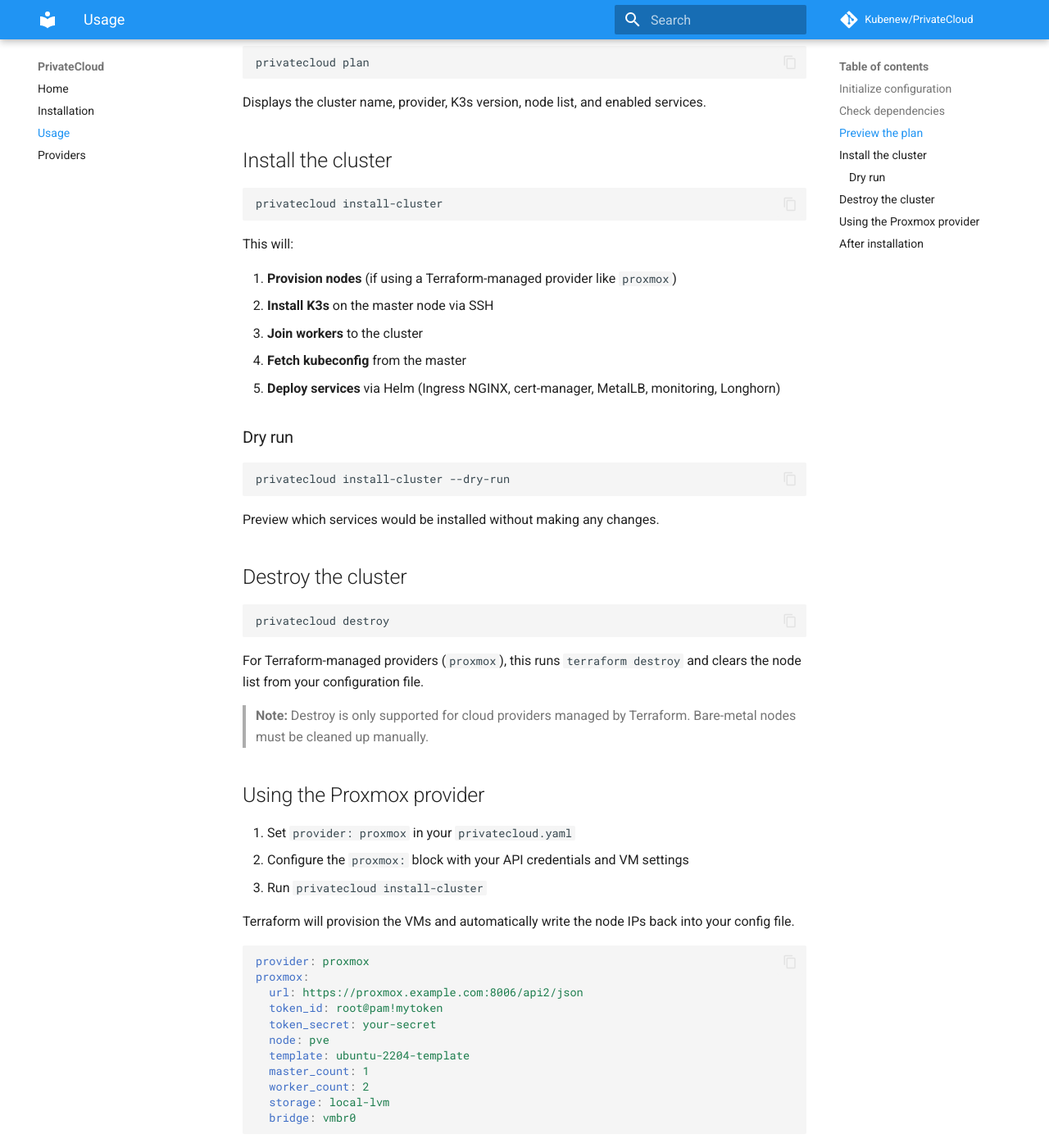
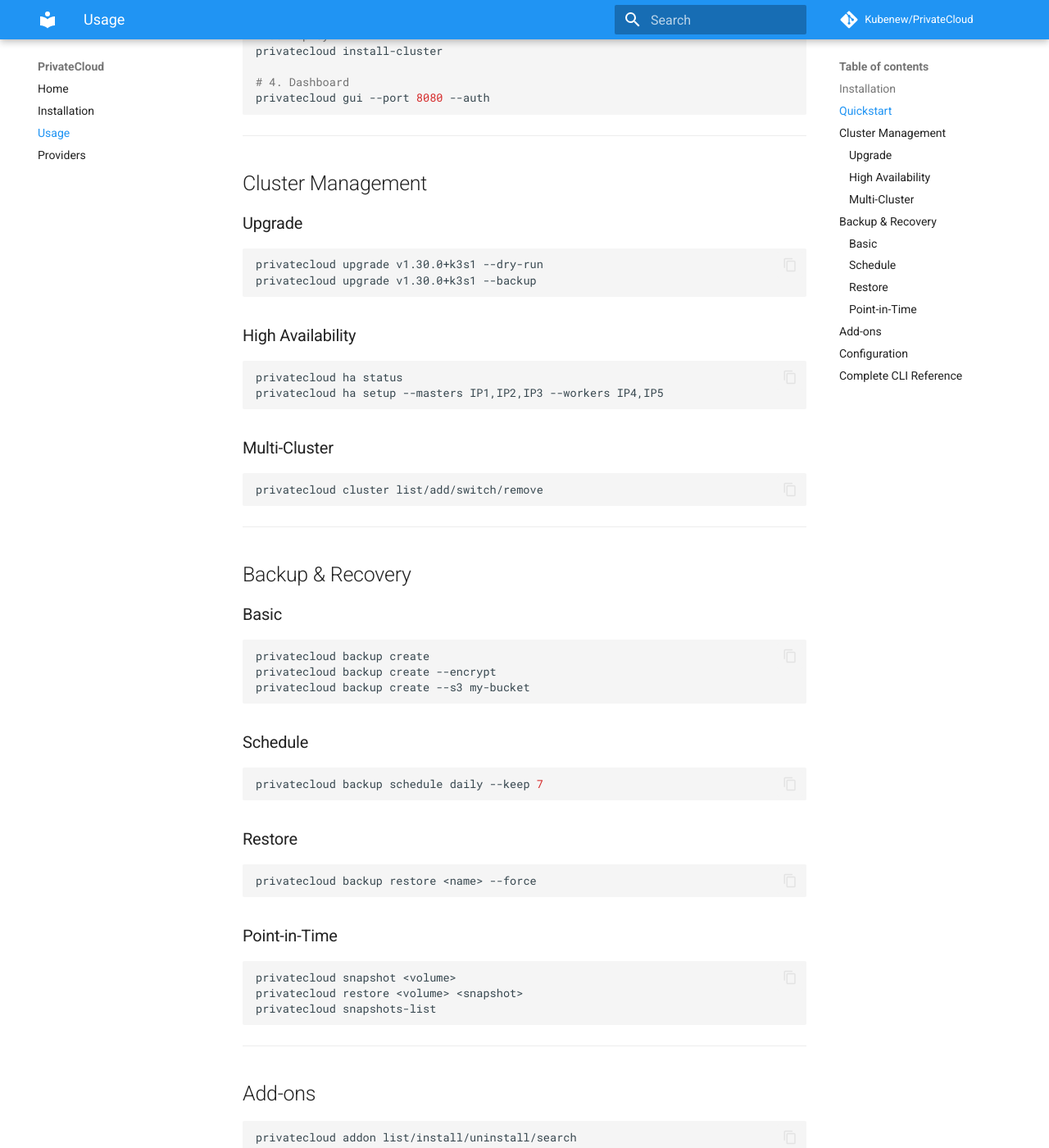
Before and after one commit to Kubenew/privatecloud, an MkDocs documentation site: the page built from docs/usage.md, in a window 1280 px wide and 1400 px high, scrolled down 478 px. Shown: the whole window at 82% size. Built offline with MkDocs 1.6.1 and Material for MkDocs 9.7.7, drawn with Linux system fonts in a browser that asks for light colours; comment, search, counter and statistics services are not loaded; some of the changed text lies outside the part shown.

Commit message:
Add improvements: tests, workflows, Dockerfile, examples, docs
Tests:
- tests/test_integration.py - Unit tests for backup, cloud_storage, scheduler,
  validate, security, multicluster, ha, pitr, changelog modules

GitHub Actions:
- test-integration.yml - Integration test workflow
- release.yml - Automated release on tags
- security.yml - Security scanning (pip-audit, codeql, trivy)

Container:
- Dockerfile - Python-based container for CLI

Examples:
- examples/ha-proxmox.yaml - HA Proxmox configuration
- examples/backup-s3.yaml - S3 backup configuration

Docs:
- docs/usage.md - Updated for v0.7.0 API

Version: 0.7.0

````diff
--- a/docs/usage.md
+++ b/docs/usage.md
@@ -1,85 +1,110 @@
-# Usage
+# PrivateCloud v0.7.0 - Usage Guide
 
-## Initialize configuration
+## Installation
 
 ```bash
-privatecloud init
+pip install privatecloud==0.7.0
 ```
 
-This creates a `privatecloud.yaml` file in the current directory with sensible defaults.
+---
 
-## Check dependencies
+## Quickstart
 
 ```bash
-privatecloud doctor
+# 1. Initialize
+privatecloud init
+
+# 2. Verify
+privatecloud doctor --diagnostics
+
+# 3. Deploy
+privatecloud install-cluster
+
+# 4. Dashboard
+privatecloud gui --port 8080 --auth
 ```
 
-## Preview the plan
+---
+
+## Cluster Management
+
+### Upgrade
+```bash
+privatecloud upgrade v1.30.0+k3s1 --dry-run
+privatecloud upgrade v1.30.0+k3s1 --backup
+```
+
+### High Availability
+```bash
+privatecloud ha status
+privatecloud ha setup --masters IP1,IP2,IP3 --workers IP4,IP5
+```
+
+### Multi-Cluster
+```bash
+privatecloud cluster list/add/switch/remove
+```
+
+---
+
+## Backup & Recovery
+
+### Basic
+```bash
+privatecloud backup create
+privatecloud backup create --encrypt
+privatecloud backup create --s3 my-bucket
+```
+
+### Schedule
+```bash
+privatecloud backup schedule daily --keep 7
+```
+
+### Restore
+```bash
+privatecloud backup restore <name> --force
+```
+
+### Point-in-Time
+```bash
+privatecloud snapshot <volume>
+privatecloud restore <volume> <snapshot>
+privatecloud snapshots-list
+```
+
+---
+
+## Add-ons
 
 ```bash
+privatecloud addon list/install/uninstall/search
+```
+
+---
+
+## Configuration
+
+```bash
+privatecloud lint
 privatecloud plan
 ```
 
-Displays the cluster name, provider, K3s version, node list, and enabled services.
+---
 
-## Install the cluster
+## Complete CLI Reference
 
-```bash
-privatecloud install-cluster
-```
-
-This will:
-
-1. **Provision nodes** (if using a Terraform-managed provider like `proxmox`)
-2. **Install K3s** on the master node via SSH
-3. **Join workers** to the cluster
-4. **Fetch kubeconfig** from the master
-5. **Deploy services** via Helm (Ingress NGINX, cert-manager, MetalLB, monitoring, Longhorn)
-
-### Dry run
-
-```bash
-privatecloud install-cluster --dry-run
-```
-
-Preview which services would be installed without making any changes.
-
-## Destroy the cluster
-
-```bash
-privatecloud destroy
-```
-
-For Terraform-managed providers (`proxmox`), this runs `terraform destroy` and clears the node list from your configuration file.
-
-> **Note:** Destroy is only supported for cloud providers managed by Terraform. Bare-metal nodes must be cleaned up manually.
-
-## Using the Proxmox provider
-
-1. Set `provider: proxmox` in your `privatecloud.yaml`
-2. Configure the `proxmox:` block with your API credentials and VM settings
-3. Run `privatecloud install-cluster`
-
-Terraform will provision the VMs and automatically write the node IPs back into your config file.
-
-```yaml
-provider: proxmox
-proxmox:
-  url: https://proxmox.example.com:8006/api2/json
-  token_id: root@pam!mytoken
-  token_secret: your-secret
-  node: pve
-  template: ubuntu-2204-template
-  master_count: 1
-  worker_count: 2
-  storage: local-lvm
-  bridge: vmbr0
-```
-
-## After installation
-
-```bash
-export KUBECONFIG=./kubeconfig.yaml
-kubectl get nodes
-kubectl get pods -A
-```
+| Command | Description |
+|---------|-------------|
+| `init` | Generate config |
+| `doctor` | Check deps |
+| `plan` | Preview config |
+| `install-cluster` | Deploy |
+| `upgrade` | Upgrade K8s |
+| `ha` | HA management |
+| `backup` | Backup ops |
+| `snapshot` | PITR |
+| `cluster` | Multi-cluster |
+| `addon` | Marketplace |
+| `gui` | Web UI |
+| `lint` | Validate |
````
Also changed, not shown: 7 other files.
